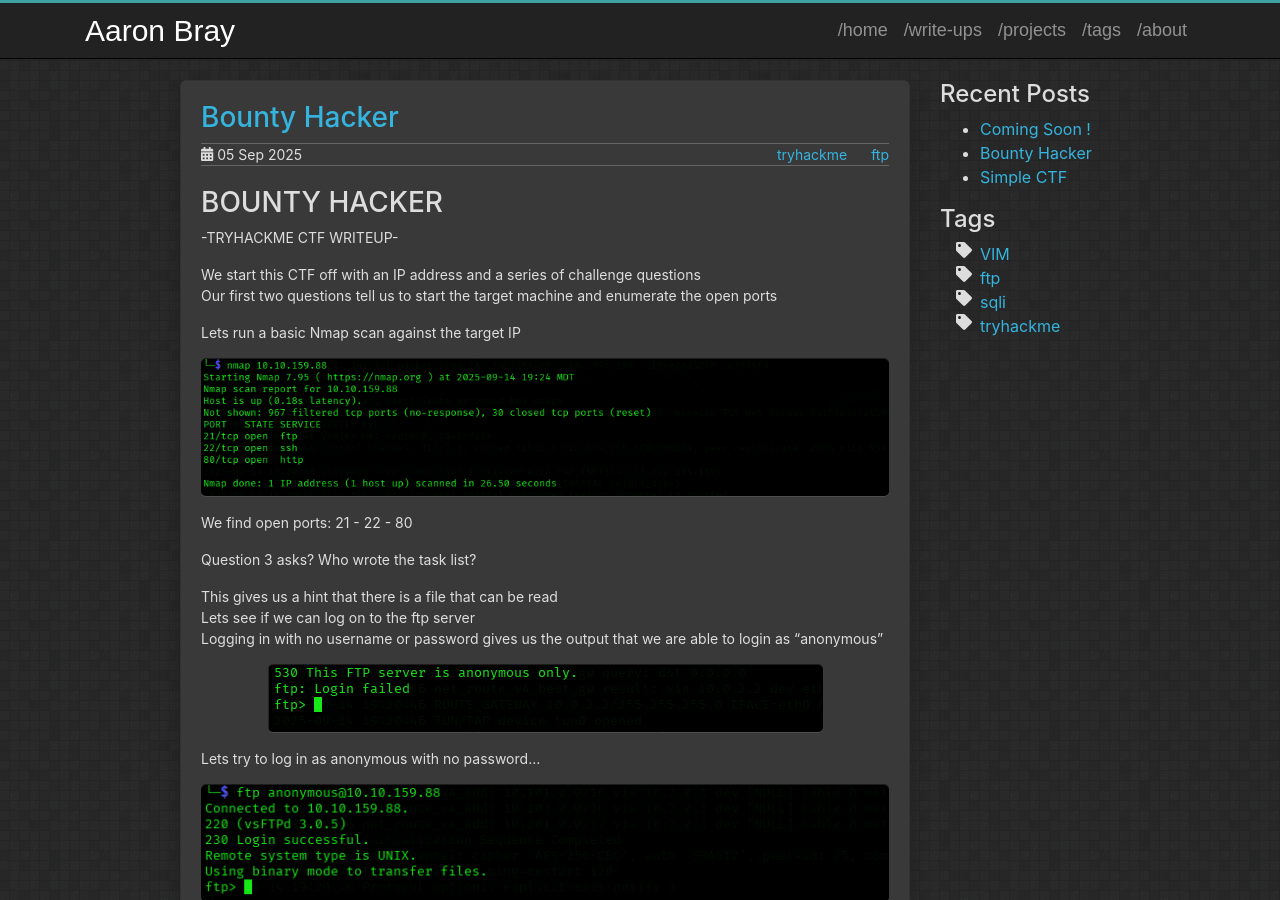
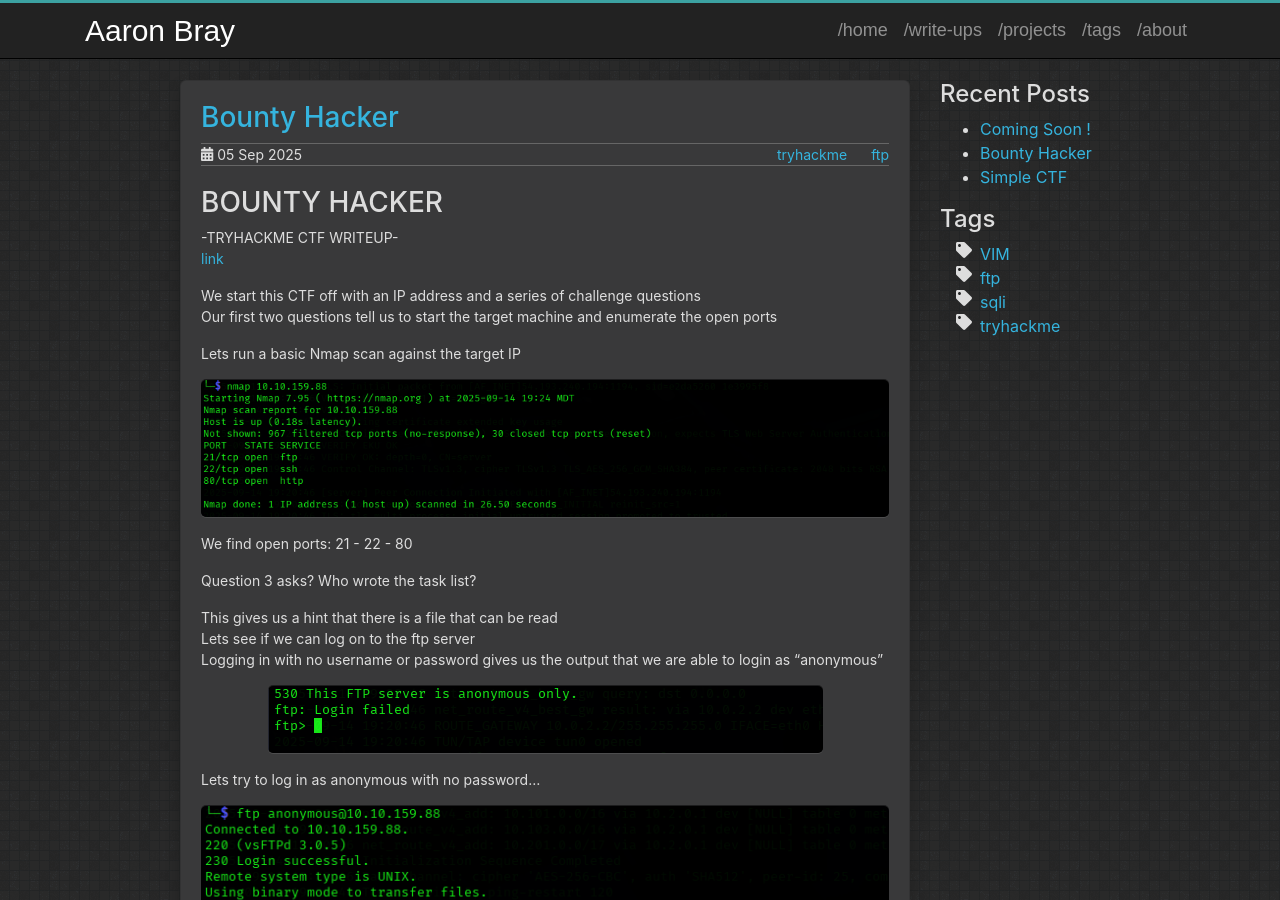
Before and after one commit to AaronBray/AaronBray.github.io, a Jekyll site: the page built from _posts/2025-09-05-Bounty-Hacker.md, in a window 1280 px wide and 900 px high. Built offline with Jekyll 4.4.1, drawn with Linux system fonts in a browser that asks for light colours.

Commit message:
Update 2025-09-05-Bounty-Hacker.md

```diff
--- a/_posts/2025-09-05-Bounty-Hacker.md
+++ b/_posts/2025-09-05-Bounty-Hacker.md
@@ -7,6 +7,10 @@
 ---
 # BOUNTY HACKER
 -TRYHACKME CTF WRITEUP-
+[link](https://tryhackme.com/room/cowboyhacker)
+
+
+
 
 We start this CTF off with an IP address and a series of challenge questions
 Our first two questions tell us to start the target machine and enumerate the open ports
```
